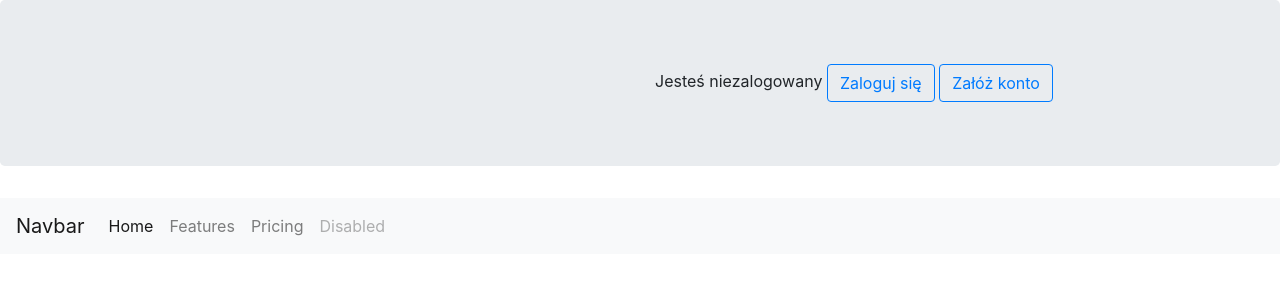
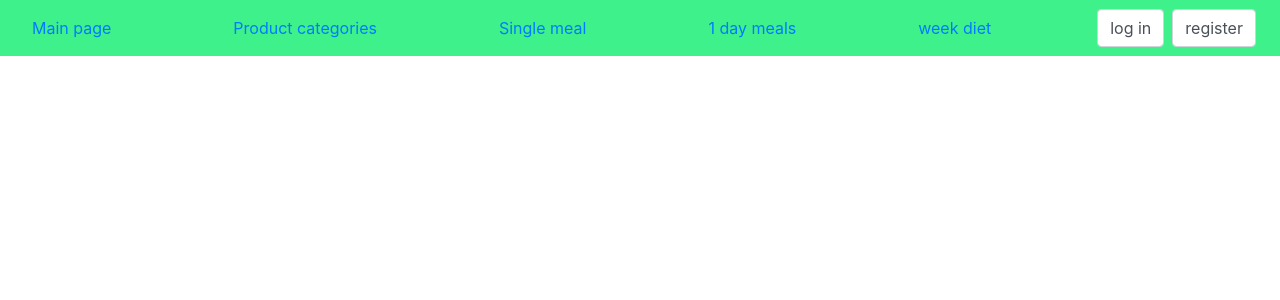
Before and after one commit to Stanisz15/meal_calorie, a Django app: page / in a window 1280 px wide. Shown: the top 300 px of the page. Run offline with Django 3.2, Linux system fonts and the light colour scheme; some libraries are stand-ins or nearby versions.

Commit message:
main page bootstrap with working log in/log out/register

```diff
--- a/diet/templates/base.html
+++ b/diet/templates/base.html
@@ -6,34 +6,26 @@
     <link rel="stylesheet" href="https://maxcdn.bootstrapcdn.com/bootstrap/4.0.0/css/bootstrap.min.css" integrity="sha384-Gn5384xqQ1aoWXA+058RXPxPg6fy4IWvTNh0E263XmFcJlSAwiGgFAW/dAiS6JXm" crossorigin="anonymous">
 </head>
 <body>
-    <div class="jumbotron">
-        <div class="row">
-            <div class="col-6 offset-6">
-                {% if user.is_authenticated %}
-                <span>Zalogowany jako: {{ user.username }}</span>
-                <span class="border border-primary rounded btn"><a href="{% url 'logout' %}">Wyloguj mi się</a></span>
-                {% else %}
-                <span>Jesteś niezalogowany</span>
-                <span class="border border-primary rounded btn"><a href="{% url 'login' %}">Zaloguj się</a></span>
-                <span class="border border-primary rounded btn"><a href="{% url 'register' %}">Załóż konto</a></span>
-                {% endif %}
-            </div>
-        </div>
-    </div>
+{% block header %}
+    <nav class="navbar navbar-light" style="background-color: #3ff18b">
+        <a class="nav-link" href="{% url 'main' %}">Main page<span class="sr-only">(current)</span></a>
+        <a class="nav-link" href="#">Product categories</a>
+        <a class="nav-link" href="#">Single meal</a>
+        <a class="nav-link" href="#">1 day meals</a>
+        <a class="nav-link" href="#">week diet</a>
+        <form class="form-inline">
+            {% if request.user.is_authenticated %}
+            <a class="navbar-text mr-sm-2" style="color: #FFA500">Hi {{ request.user.username }}</a>
+            <a class="form-control mr-sm-2" href="{% url 'logout' %}"> log out</a>
+            {% else %}
+            <a class="form-control mr-sm-2" href="{% url 'login' %}"> log in</a>
+            <a class="form-control mr-sm-2" href="{% url 'register' %}"> register</a>
+            {% endif %}
+        </form>
+    </nav>
+<script src="https://code.jquery.com/jquery-3.2.1.slim.min.js" integrity="sha384-KJ3o2DKtIkvYIK3UENzmM7KCkRr/rE9/Qpg6aAZGJwFDMVNA/GpGFF93hXpG5KkN" crossorigin="anonymous"></script>
+<script src="https://cdnjs.cloudflare.com/ajax/libs/popper.js/1.12.9/umd/popper.min.js" integrity="sha384-ApNbgh9B+Y1QKtv3Rn7W3mgPxhU9K/ScQsAP7hUibX39j7fakFPskvXusvfa0b4Q" crossorigin="anonymous"></script>
+<script src="https://maxcdn.bootstrapcdn.com/bootstrap/4.0.0/js/bootstrap.min.js" integrity="sha384-JZR6Spejh4U02d8jOt6vLEHfe/JQGiRRSQQxSfFWpi1MquVdAyjUar5+76PVCmYl" crossorigin="anonymous"></script>
+{% endblock %}
 </body>
 </html>
-
-<nav class="navbar navbar-expand-lg navbar-light bg-light">
-  <a class="navbar-brand" href="#">Navbar</a>
-  <button class="navbar-toggler" type="button" data-toggle="collapse" data-target="#navbarNavAltMarkup" aria-controls="navbarNavAltMarkup" aria-expanded="false" aria-label="Toggle navigation">
-    <span class="navbar-toggler-icon"></span>
-  </button>
-  <div class="collapse navbar-collapse" id="navbarNavAltMarkup">
-    <div class="navbar-nav">
-      <a class="nav-item nav-link active" href="#">Home <span class="sr-only">(current)</span></a>
-      <a class="nav-item nav-link" href="#">Features</a>
-      <a class="nav-item nav-link" href="#">Pricing</a>
-      <a class="nav-item nav-link disabled" href="#">Disabled</a>
-    </div>
-  </div>
-</nav>
--- a/diet/templates/login_view.html
+++ b/diet/templates/login_view.html
@@ -1,11 +1,9 @@
-{% extends "base.html" %}
 {% block content %}
 
 <form action="" method="POST">
     {% csrf_token %}
     {{ form.as_p }}
-    <input type="submit" value="Zapisz">
+    <input type="submit" class="btn btn-info" value="Zapisz">
 </form>
 
-
 {% endblock %}
```
Also changed, not shown: diet/views.py (line endings or trailing spaces).
